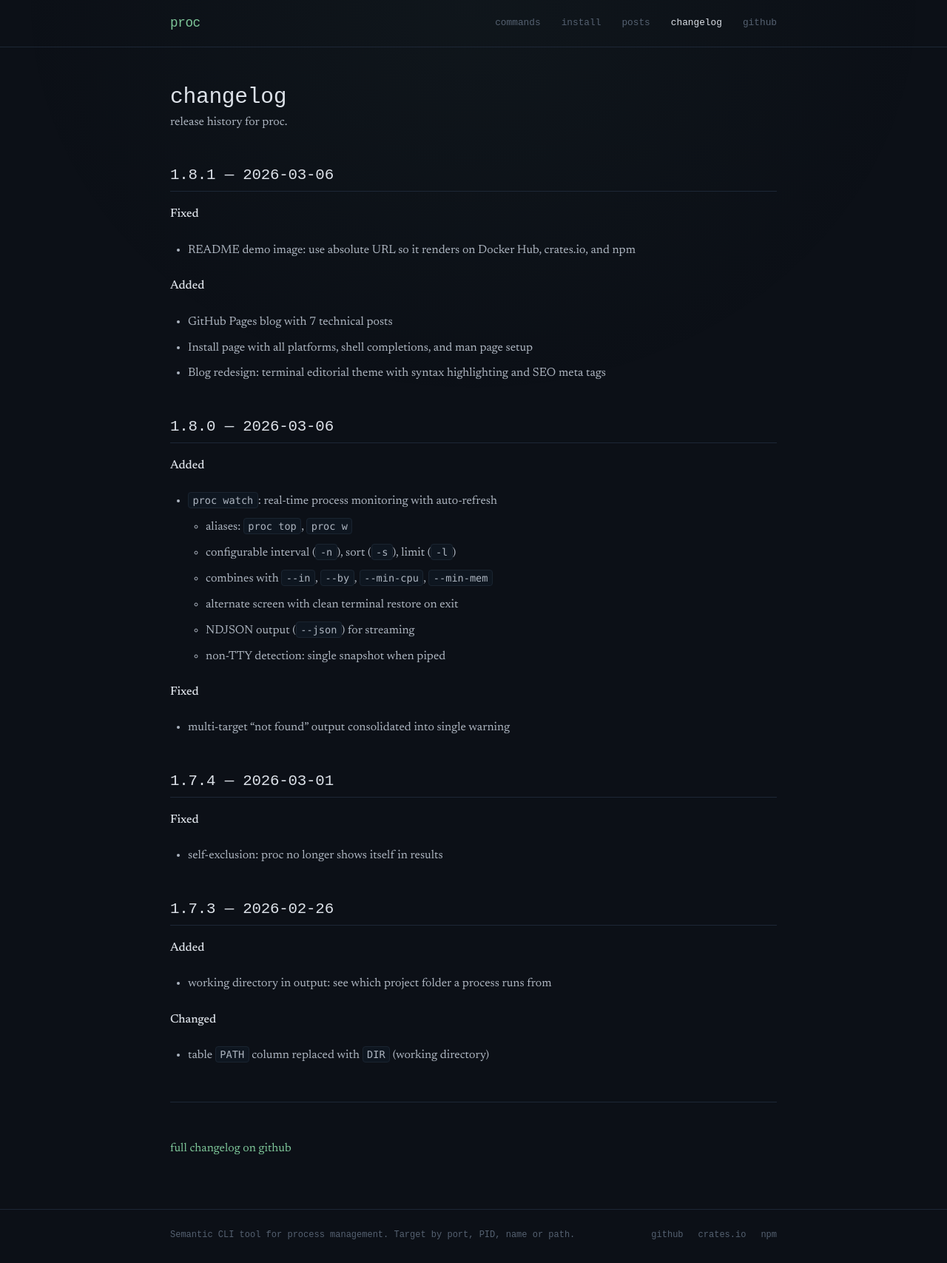
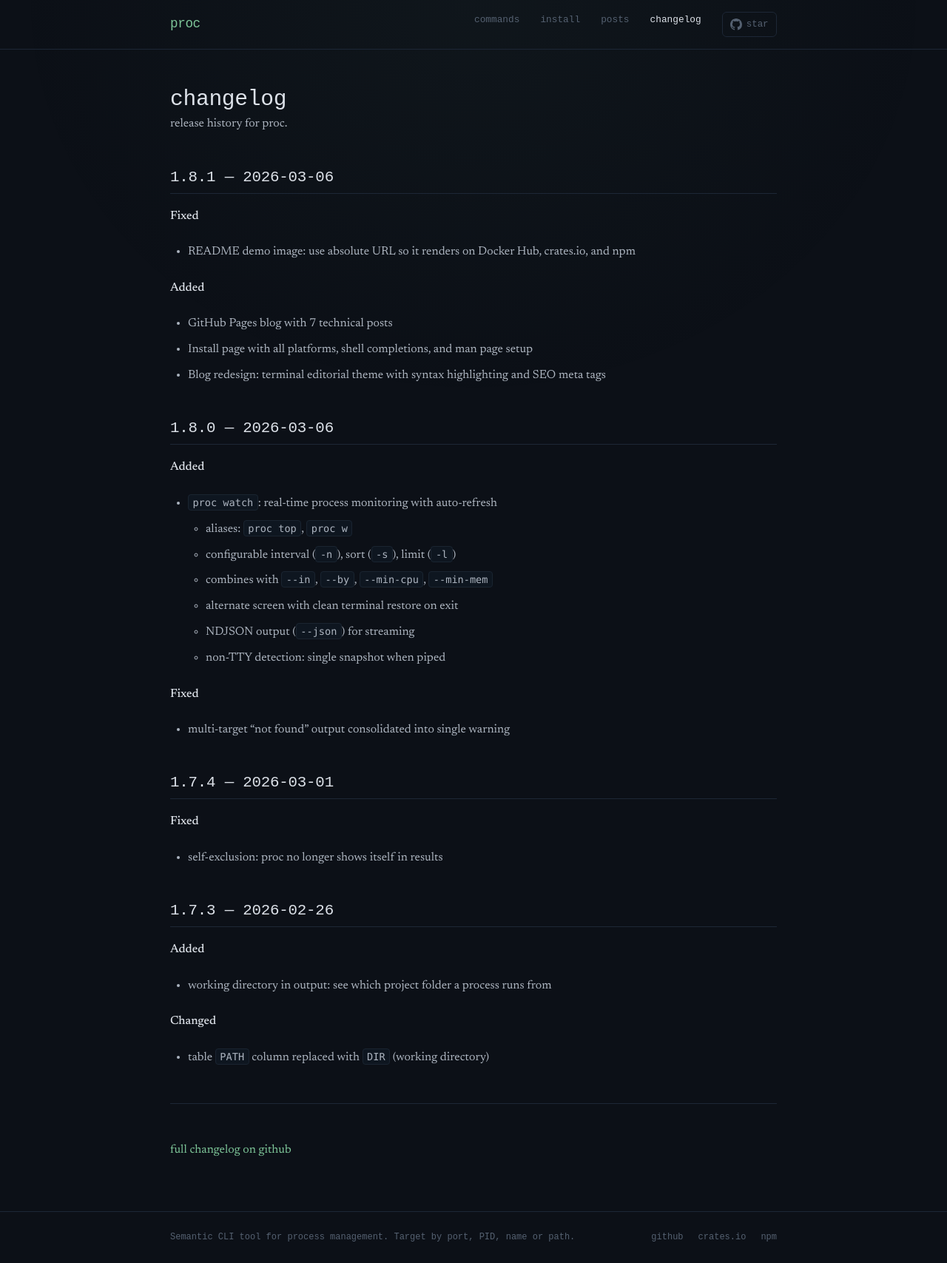
Before and after one commit to yazeed/proc, a Jekyll site: the page built from docs/changelog.md, in a window 1280 px wide. Shown: the whole page at 74% size. Built offline with Jekyll 4.4.1, drawn with Linux system fonts in a browser that asks for light colours; some web fonts are replaced.

Commit message:
docs: replace github text link with icon + star button in nav
GitHub octocat SVG icon with "star" label, bordered pill style.
Gives Product Hunt visitors a clear path to the repo.

Co-Authored-By: Claude Opus 4.6 (1M context) <noreply@anthropic.com>

```diff
--- a/docs/_layouts/default.html
+++ b/docs/_layouts/default.html
@@ -19,7 +19,10 @@
         <a href="{{ site.baseurl }}/install"{% if page.url == "/install" %} class="active"{% endif %}>install</a>
         <a href="{{ site.baseurl }}/posts"{% if page.url == "/posts" or page.layout == "post" %} class="active"{% endif %}>posts</a>
         <a href="{{ site.baseurl }}/changelog"{% if page.url == "/changelog" %} class="active"{% endif %}>changelog</a>
-        <a href="https://github.com/yazeed/proc">github</a>
+        <a href="https://github.com/yazeed/proc" class="nav-github">
+          <svg height="16" width="16" viewBox="0 0 16 16" fill="currentColor"><path d="M8 0C3.58 0 0 3.58 0 8c0 3.54 2.29 6.53 5.47 7.59.4.07.55-.17.55-.38 0-.19-.01-.82-.01-1.49-2.01.37-2.53-.49-2.69-.94-.09-.23-.48-.94-.82-1.13-.28-.15-.68-.52-.01-.53.63-.01 1.08.58 1.23.82.72 1.21 1.87.87 2.33.66.07-.52.28-.87.51-1.07-1.78-.2-3.64-.89-3.64-3.95 0-.87.31-1.59.82-2.15-.08-.2-.36-1.02.08-2.12 0 0 .67-.21 2.2.82.64-.18 1.32-.27 2-.27.68 0 1.36.09 2 .27 1.53-1.04 2.2-.82 2.2-.82.44 1.1.16 1.92.08 2.12.51.56.82 1.27.82 2.15 0 3.07-1.87 3.75-3.65 3.95.29.25.54.73.54 1.48 0 1.07-.01 1.93-.01 2.2 0 .21.15.46.55.38A8.013 8.013 0 0016 8c0-4.42-3.58-8-8-8z"/></svg>
+          <span>star</span>
+        </a>
       </div>
     </div>
   </nav>
--- a/docs/assets/css/style.css
+++ b/docs/assets/css/style.css
@@ -154,6 +154,22 @@ hr {
 }
 .nav-links a:hover { color: var(--text-bright); }
 .nav-links a.active { color: var(--text-bright); }
+
+.nav-github {
+  display: inline-flex;
+  align-items: center;
+  gap: 0.35rem;
+  padding: 0.3rem 0.65rem;
+  border: 1px solid var(--border);
+  border-radius: 6px;
+  transition: border-color 0.15s ease, color 0.15s ease;
+}
+.nav-github:hover {
+  border-color: var(--accent);
+  color: var(--text-bright);
+}
+.nav-github svg { vertical-align: middle; }
+.nav-github span { font-size: 0.78rem; }
 
 /* --- Blog Index --- */
 .blog-header {
```
